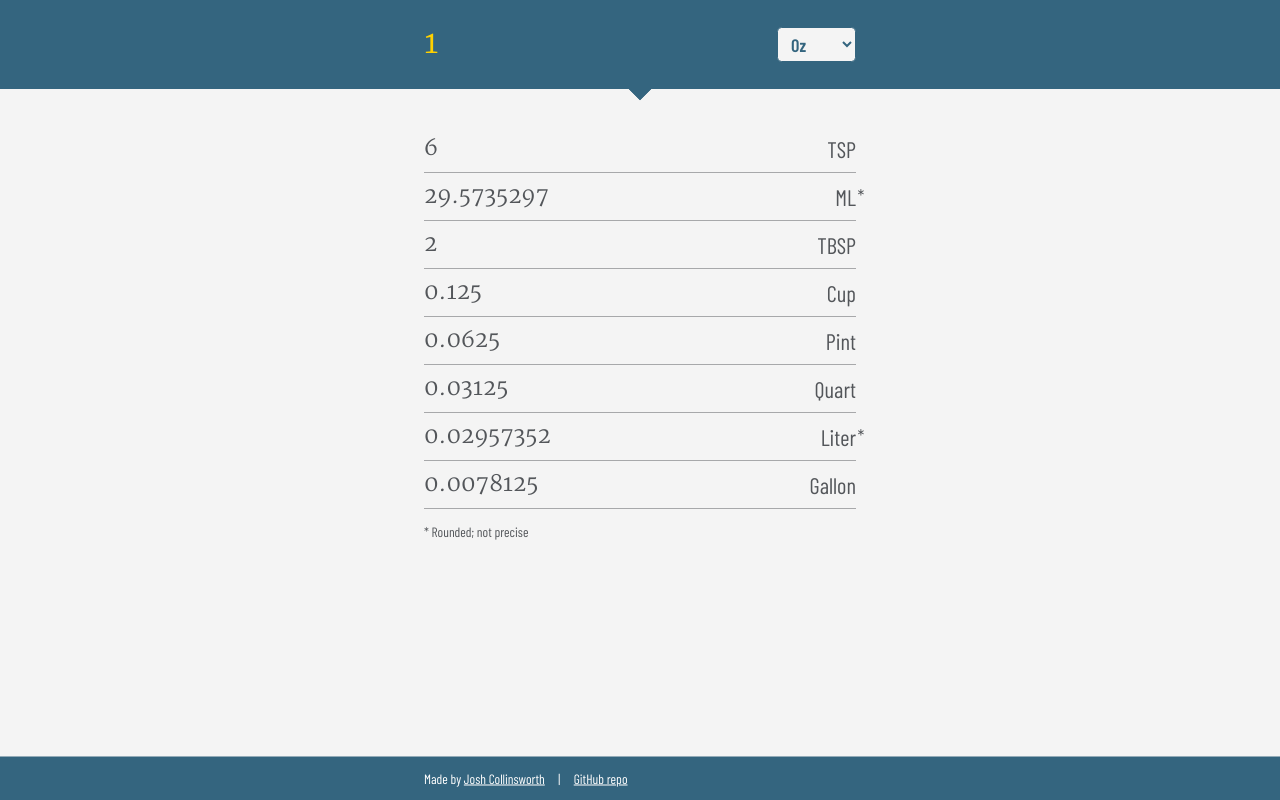
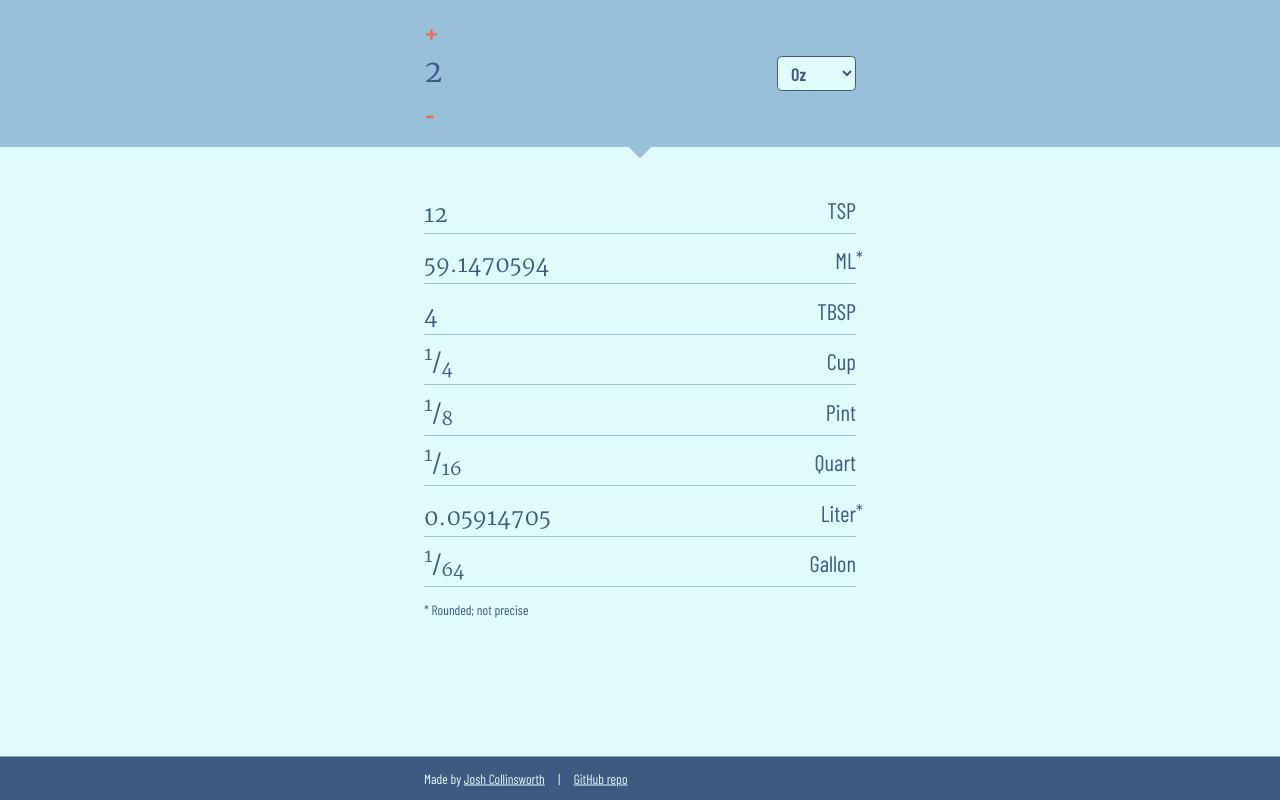
Before and after one commit to josh-collinsworth/vue-liquid-measurement-converter, a Vue app: page / in a window 1280 px wide. Built offline with nearby package versions, Linux system fonts and the light colour scheme.

Commit message:
Color and styling updates; added fractions

```diff
--- a/src/App.vue
+++ b/src/App.vue
@@ -25,13 +25,11 @@ export default {
 
 <style lang="scss">
 :root {
-	--white: #ffffff;
-	--orange: #ff6a13;
-	--yellow: #ffd100;
-	--lightGray: #a7a8aa;
-	--darkGray: #53565a;
-	--lightBlue: #7ba7bc;
-	--darkBlue: #34657f;
+	--background: #e0fbfc;
+	--bright: #ee6c4d;
+	--dark: #3d5a80;
+	--darker: #293241;
+	--accent: #98c1d9;
 }
 
 *,
@@ -44,12 +42,12 @@ export default {
 }
 
 *:focus {
-	outline: none;
-	background-color: var(--yellow);
+	outline: 2px solid var(--bright);
+	outline-offset: 2px;
 }
 
 *::selection {
-	background: var(--yellow);
+	background: var(--bright);
 }
 
 html {
@@ -59,8 +57,8 @@ html {
 body {
 	margin: 0;
 	font-family: "Barlow Condensed", sans-serif;
-	background: #f4f4f4;
-	color: var(--darkGray);
+	background: var(--background);
+	color: var(--dark);
 	min-height: 100vh;
 	display: grid;
 	place-content: center;
@@ -83,10 +81,14 @@ body {
 
 footer {
 	padding: 0.75rem 1.5rem;
-	background: var(--darkBlue);
-	color: var(--white);
+	background: var(--dark);
+	color: var(--background);
 	position: sticky;
 	top: 100vh;
 	font-size: 0.75rem;
+
+	*:focus {
+		outline-color: var(--accent);
+	}
 }
 </style>
--- a/src/components/MeasurementsTable.vue
+++ b/src/components/MeasurementsTable.vue
@@ -2,7 +2,11 @@
   <div id="lm">
 		<div class="card">
 			<div class="flex-group container">
-				<input v-model="absoluteUnit" type="number">
+				<div>
+				<button @click="increment">+</button>
+				<input v-model="absoluteUnit" type="number" />
+				<button @click="decrement">-</button>
+				</div>
 
 				<select v-model="unitOfMeasurement">
 					<option
@@ -22,10 +26,10 @@
 			:key="unit.title"
 		>
 			<div class="flex-group container">
-				<span class="number">{{ format(absoluteUnit * unitOfMeasurement / unit.value) }}</span>
+				<span class="number" v-html="format(absoluteUnit * unitOfMeasurement / unit.value)"></span>
 				<label for="ml">
 					{{ unit.title }}
-					<sup v-if="(!isMetric && unit.metric) || (isMetric && ! unit.metric)">*</sup>
+					<sup class="asterisk" v-if="(!isMetric && unit.metric) || (isMetric && ! unit.metric)">*</sup>
 				</label>
 			</div>
 		</div>
@@ -80,8 +84,9 @@ export default {
 				value: 384
 			},
 		],
+		fractions: [128, 64, 32, 16, 8, 6, 4, 3, 2],
 		unitOfMeasurement: 3,
-		absoluteUnit: 1,
+		absoluteUnit: 2,
 	}),
 
 	methods: {
@@ -92,7 +97,45 @@ export default {
 			if (this.isMetric) {
 				return parseInt(num) === num ? num : num.toFixed(3)
 			}
-			return parseInt(num) === num ? num : num.toString().substring(0, 10)
+			const finalNum = parseInt(num) === num ? num : num.toString().substring(0, 10)
+
+			if (this.isConvertibleToFraction(finalNum)) {
+				return this.convertToFraction(finalNum)
+			}
+
+			return finalNum
+		},
+
+		increment() {
+			this.absoluteUnit += 1
+		},
+
+		decrement() {
+			this.absoluteUnit -= 1
+		},
+
+		isConvertibleToFraction(number) {
+			if (this.fractions.includes(1 / number)) {
+				return true
+			}
+
+			return false
+		},
+
+		convertToFraction(number) {
+			let whichFraction
+
+			this.fractions.forEach((fraction) => {
+				if (1 / number === fraction) {
+					whichFraction = fraction
+				}
+			})
+
+			if (whichFraction) {
+				return `<span class="fraction"><sup>1</sup>/<sub>${whichFraction}</sub></span>`
+			}
+
+			return null
 		}
 	},
 
@@ -109,7 +152,7 @@ export default {
 </script>
 
 
-<style scoped lang="scss">
+<style lang="scss">
 #lm {
 	margin: auto;
 	width: 100%;
@@ -120,15 +163,22 @@ export default {
 		font-size: 1.25rem;
 		display: flex;
 		align-items: center;
-		color: var(--lightGray);
+		color: var(--accent);
 		margin-bottom: 0.3em;
 		left: 0;
 	}
 
-	sup {
-		float: right;
+	.fraction {
+		display: inline-block;
+		position: relative;
+		top: -0.5rem;
+		color: inherit;
+	}
+
+	.asterisk {
+		position: absolute;
 		margin-right: -1ch;
-		padding-top: .1em;
+		top: 0;
 	}
 
 	.footnote {
@@ -143,19 +193,19 @@ export default {
 
 		&:first-of-type {
 			margin-bottom: 2rem;
-			background: var(--darkBlue);
+			background: var(--accent);
 			width: 100vw;
 			max-width: unset;
 			margin: -1.5rem calc(50% - 50vw) 2rem;
-			padding: 1.5rem 1.5rem 1.5rem;
+			padding: 1rem 1.5rem 1rem;
 			border-radius: 0;
 
 			input {
 				font-size: 1.75em;
 				padding: 0;
-				height: 1em;
-				width: calc(100% - 1rem);
-				color: var(--yellow);
+				height: auto;
+				width: 100%;
+				color: var(--dark);
 			}
 
 			.flex-group {
@@ -163,32 +213,26 @@ export default {
 				border-bottom: 0;
 				position: relative;
 				margin: auto;
+				align-items: center;
 
 				&::after {
 					content: '';
 					width: 1rem;
 					height: 1rem;
-					background: var(--darkBlue);
+					background: var(--accent);
 					position: absolute;
 					left: calc(50% - 0.5rem);
-					bottom: calc(-2rem + 1px);
+					bottom: calc(-1.5rem + 1px);
 					transform: rotate(135deg);
 					clip-path: polygon(0 0, 100% 100%, 100% 0%);
 				}
 			}
 		}
 
-		h2 {
-			font-size: 2rem;
-			font-weight: bold;
-			text-align: center;
-			margin: 0 0 1em;
-		}
-
 		select,
 		input {
 			font-size: 1rem;
-			background: #f4f4f4;
+			background: var(--background);
 			color: inherit;
 		}
 
@@ -196,22 +240,29 @@ export default {
 			padding: 0.25rem 0.5rem;
 			border-radius: .25rem;
 			border: 1px solid currentColor;
-			color: var(--darkBlue);
+			color: var(--dark);
 			font-weight: 600;
+		}
 
-			&:focus {
-				outline: 2px solid var(--yellow);
-			}
+		button {
+			font-weight: bold;
+			font-size: 1.5rem;
+			line-height: 1;
+			color: var(--bright);
+			background: transparent;
+			border: 0;
+			position: relative;
+			left: -0.25rem;
 		}
 
 		.flex-group {
-			display: grid;
-			align-items: baseline;
+			display: flex;
 			justify-content: space-between;
-			align-items: center;
+			align-items: flex-end;
 			grid-template-columns: 1fr max-content;
 			grid-template-rows: 1fr;
-			border-bottom: 1px solid var(--lightGray);
+			padding-bottom: 0.5rem;
+			border-bottom: 1px solid var(--accent);
 
 			label {
 				text-align: right;
@@ -237,12 +288,14 @@ export default {
 			}
 
 			&:focus + label {
-				color: var(--yellow);
+				color: var(--bright);
 			}
 		}
 
 		.number {
-			margin: .25rem 0;
+			margin: 0.75rem 0 -1.25rem;
+			height: 2.2em;
+			overflow: visible;
 		}
 	}
 }
--- a/src/components/PWAPrompt.vue
+++ b/src/components/PWAPrompt.vue
@@ -8,7 +8,7 @@
       Add app to home screen?
 
       <button class="install-button" @click="installPWA">
-        Install
+        Install!
       </button>
 
       <button class="close-button" @click="dismissPrompt">
@@ -72,8 +72,8 @@ export default {
   align-items: center;
   justify-content: center;
   height: 4rem;
-  background: var(--darkBlue);
-  color: var(--white);
+  background: var(--dark);
+  color: var(--background);
   transform: translateY(0);
   margin: 0;
 
@@ -81,11 +81,10 @@ export default {
     font-size: inherit;
     margin: 0 0 0 0.5rem;
     padding: 0.25em 0.5em;
-    background-color: var(--yellow);
+    background-color: var(--bright);
     border: 0;
     border-radius: 4px;
     line-height: 1;
-    color: var(--darkGray);
     text-transform: uppercase;
     font-weight: 600;
   }
--- a/vue.config.js
+++ b/vue.config.js
@@ -1,7 +1,7 @@
 module.exports = {
   pwa: {
     name: "Liquid Measurement Converter",
-    themeColor: "#ffd100",
+    themeColor: "#3d5a80",
     icons: {
       favicon32: 'img/icons/ios/32.png',
       favicon16: 'img/icons/ios/16.png',
```
